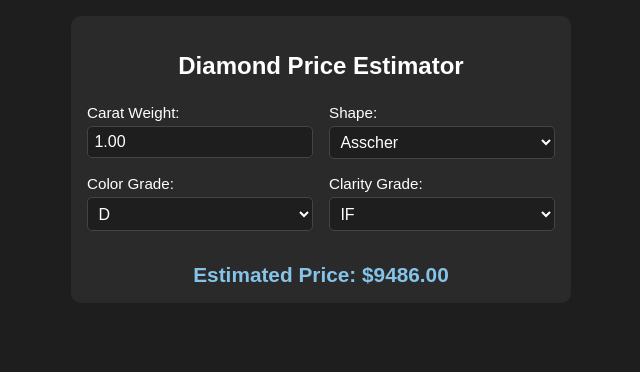
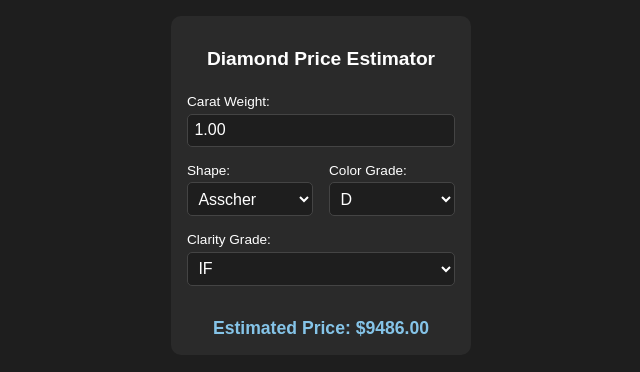
Before and after one commit to vmvenkov/diamond-calculator, a plain HTML site: page index.html in a window 1280 px wide. Shown: the whole page, without its empty margins (319-959 px from the left). Drawn offline with Linux system fonts and the light colour scheme.

Commit message:
Update index.html

```diff
--- a/index.html
+++ b/index.html
@@ -22,7 +22,7 @@
       padding: 1rem;
       border-radius: 10px;
       width: 100%;
-      max-width: 500px;
+      max-width: 300px;
       display: flex;
       flex-direction: column;
       gap: 1rem;
@@ -31,7 +31,7 @@
     h2 {
       text-align: center;
       margin-bottom: 0.5rem;
-      font-size: 1.5rem;
+      font-size: 1.2rem;
     }
 
     form {
@@ -48,7 +48,7 @@
 
     label {
       margin-bottom: 0.3rem;
-      font-size: 0.95rem;
+      font-size: 0.85rem;
     }
 
     input, select {
@@ -63,13 +63,13 @@
     #price {
       text-align: center;
       font-weight: bold;
-      font-size: 1.3rem;
+      font-size: 1.1rem;
       margin-top: 1rem;
       color: #85c4e8;
       flex: 1 1 100%;
     }
 
-    @media (max-width: 480px) {
+    @media (max-width: 360px) {
       .form-group {
         flex: 1 1 100%;
       }
```
